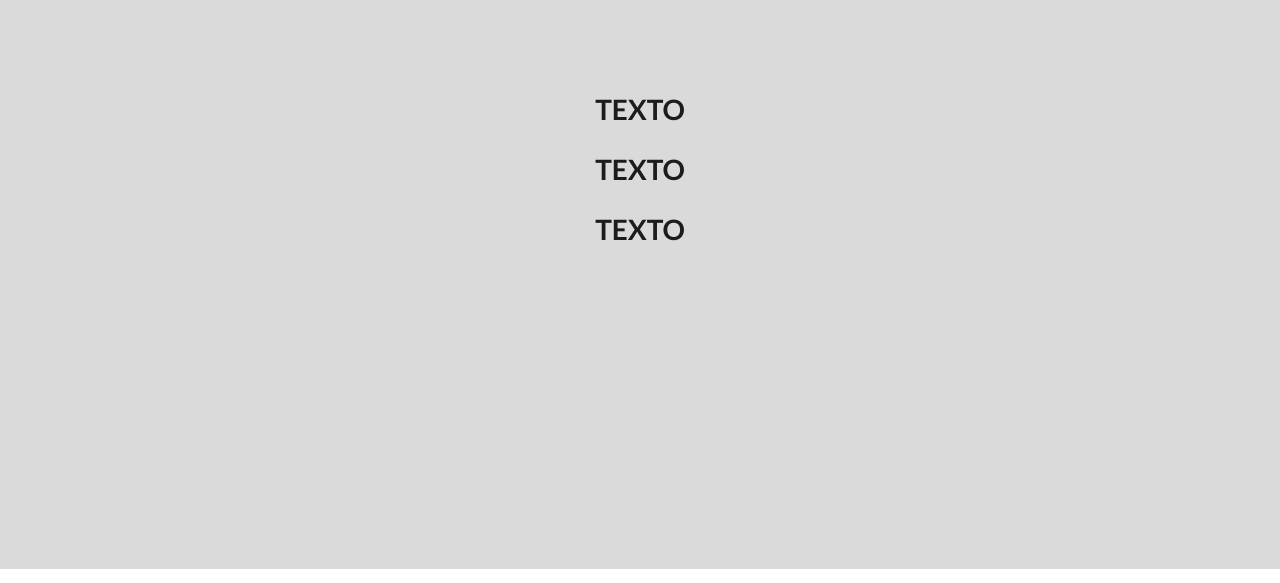
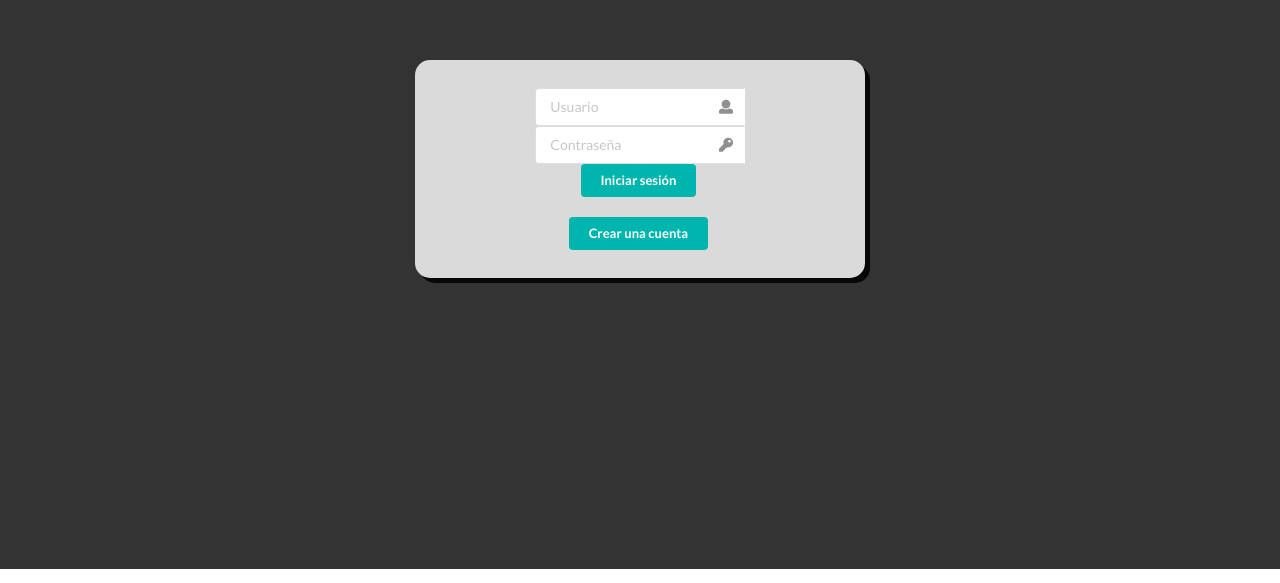
Before and after one commit to mas205/loginP, a plain HTML site: page loginProject/index.html in a window 1280 px wide. Shown: the part 217-800 px from the top of the page. Drawn offline with nearby package versions, Linux system fonts and the light colour scheme.

Commit message:
actualizo mi Log-in Html y Css

```diff
--- a/loginProject/index.html
+++ b/loginProject/index.html
@@ -9,9 +9,25 @@
   <body>
     <div class="ui center aligned middle aligned grid">
       <div class="column">
-        <h1>TEXTO</h1>
-        <h1>TEXTO</h1>
-        <h1>TEXTO</h1>
+        <div class="ui center aligned basic segment">
+          <div class="ui right icon action input">
+            <i class="user icon"></i>
+            <input name="email" placeholder="Usuario" type="text">
+          </div>
+          <div class="ui right icon action input"><br>
+            <i class="key icon"></i>
+            <input name="password" placeholder="Contraseña" type="password">
+          </div>
+          <div>
+            <div class="ui small teal submit button">Iniciar sesión</div>
+            <br>
+            <br>
+            <div class="ui small teal submit button">
+              Crear una cuenta
+            </div>
+          </div>
+        </div>
+
       </div>
     </div>
     <script
--- a/loginProject/style.css
+++ b/loginProject/style.css
@@ -2,7 +2,7 @@ body {
   background-color: #DADADA;
 }
 body > .grid {
-  background-color: #DADADA;
+  background-color: #333333;
   height: 100%;
 }
 .image {
@@ -11,4 +11,9 @@ body > .grid {
 .column {
   background-color: #DADADA;
   max-width: 450px;
+  border-radius: 15px;
+  box-shadow: 5px 5px;
 }
+.ui large teal submit button{
+  box-shadow: 2px 2px;
+}
```
